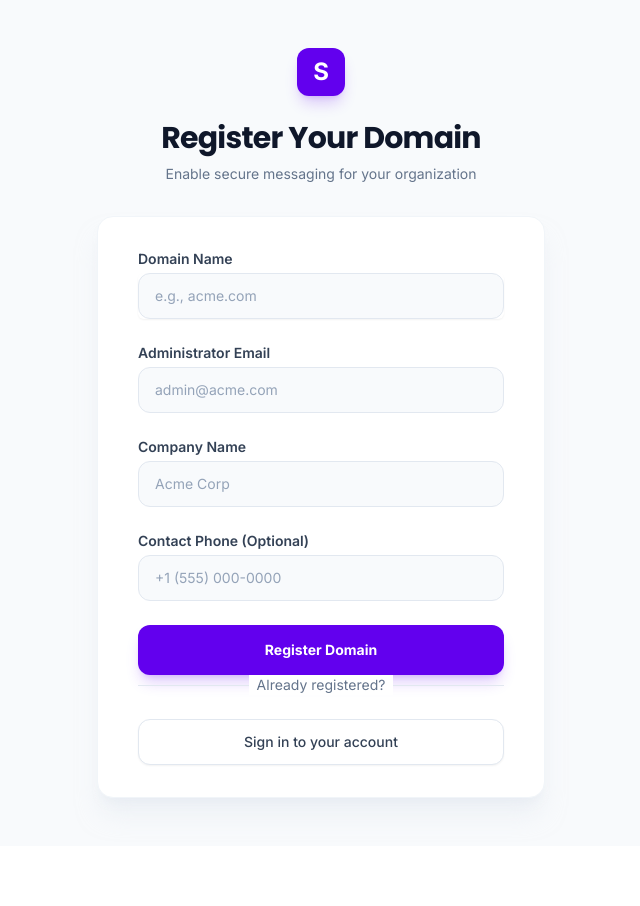
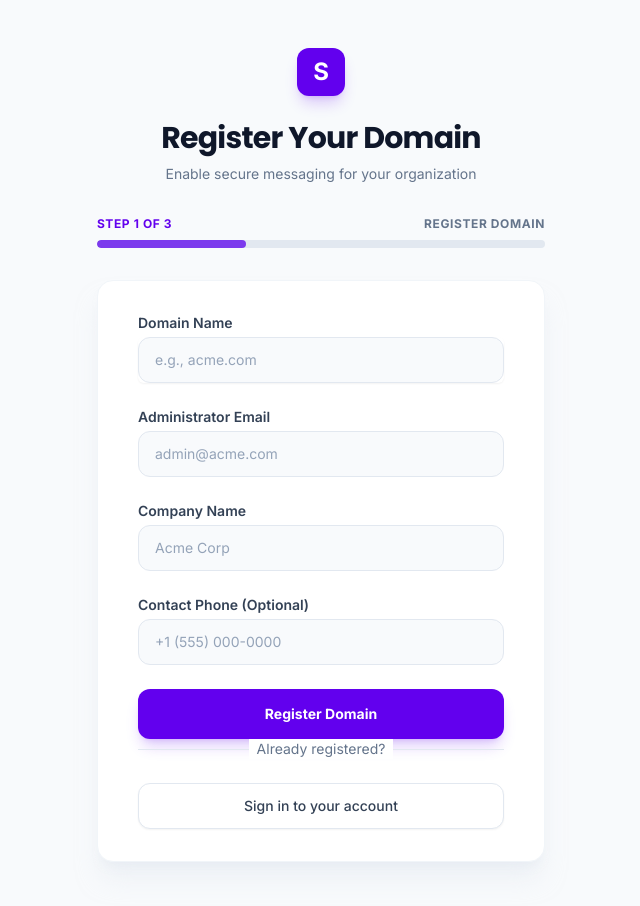
Before and after one commit to tsrcnc/my-securechat, a Next.js app in the folder frontend/: page /domain-register in a window 1280 px wide. Shown: the top 906 px of the page, without its empty margins (319-959 px from the left). Before the commit the page ends 846 px from the top, so only its background shows below. Built offline with nearby package versions, Linux system fonts and the light colour scheme.

Commit message:
Implement 3-step domain registration flow with visual progress indicators

```diff
--- a/frontend/app/domain-register/page.tsx
+++ b/frontend/app/domain-register/page.tsx
@@ -70,6 +70,17 @@ export default function DomainRegisterPage() {
             </div>
 
             <div className="mt-8 sm:mx-auto sm:w-full sm:max-w-md">
+                {/* Progress Steps */}
+                <div className="mb-8">
+                    <div className="flex items-center justify-between text-xs font-bold text-slate-500 uppercase tracking-wider mb-2">
+                        <span className="text-brand-700">Step 1 of 3</span>
+                        <span>Register Domain</span>
+                    </div>
+                    <div className="h-2 bg-slate-200 rounded-full overflow-hidden">
+                        <div className="h-full bg-brand-600 w-1/3 rounded-full"></div>
+                    </div>
+                </div>
+
                 <div className="bg-white py-8 px-4 shadow-xl shadow-slate-200/50 sm:rounded-2xl sm:px-10 border border-slate-100">
                     <form className="space-y-6" onSubmit={handleSubmit}>
 
--- a/frontend/app/domain-verify/page.tsx
+++ b/frontend/app/domain-verify/page.tsx
@@ -140,6 +140,17 @@ function DomainVerifyContent() {
     return (
         <div className="min-h-screen bg-slate-50 text-slate-900 font-sans py-12 px-4 sm:px-6 lg:px-8">
             <div className="max-w-5xl mx-auto space-y-8">
+
+                {/* Progress Steps */}
+                <div className="mb-8">
+                    <div className="flex items-center justify-between text-xs font-bold text-slate-500 uppercase tracking-wider mb-2">
+                        <span className="text-brand-700">Step 2 of 3</span>
+                        <span>Verify Ownership</span>
+                    </div>
+                    <div className="h-2 bg-slate-200 rounded-full overflow-hidden">
+                        <div className="h-full bg-brand-600 w-2/3 rounded-full"></div>
+                    </div>
+                </div>
 
                 {/* Header Section */}
                 <div className="bg-white rounded-2xl shadow-xl shadow-slate-200/50 border border-slate-100 p-8">
@@ -290,10 +301,10 @@ function DomainVerifyContent() {
                             You can now register user accounts with <strong>@{domainName}</strong> emails.
                         </p>
                         <a
-                            href="/register"
+                            href={`/register?type=admin&email=${domainInfo.ownerEmail}`}
                             className="inline-block bg-green-600 text-white px-8 py-3 rounded-xl font-bold hover:bg-green-700 transition shadow-lg shadow-green-600/20"
                         >
-                            Create User Account →
+                            Step 3: Create Admin Account →
                         </a>
                     </div>
                 )}
--- a/frontend/app/register/page.tsx
+++ b/frontend/app/register/page.tsx
@@ -1,13 +1,29 @@
 'use client';
 
-import { useState, useEffect } from 'react';
-import { useRouter } from 'next/navigation';
+import { useState, useEffect, Suspense } from 'react';
+import { useRouter, useSearchParams } from 'next/navigation';
 
 export default function RegisterPage() {
+    return (
+        <Suspense fallback={
+            <div className="min-h-screen bg-slate-50 flex items-center justify-center font-sans">
+                <div className="animate-spin rounded-full h-8 w-8 border-t-2 border-b-2 border-brand-600"></div>
+            </div>
+        }>
+            <RegisterContent />
+        </Suspense>
+    );
+}
+
+function RegisterContent() {
     const router = useRouter();
+    const searchParams = useSearchParams();
+    const type = searchParams.get('type');
+    const emailParam = searchParams.get('email');
+
     const [step, setStep] = useState<'REGISTER' | 'OTP'>('REGISTER');
     const [formData, setFormData] = useState({
-        email: '',
+        email: emailParam || '',
         password: '',
         confirmPassword: '',
         displayName: '',
@@ -152,15 +168,33 @@ export default function RegisterPage() {
         }
     };
 
+    const isStep3 = type === 'admin';
+
     return (
         <div className="min-h-screen flex items-center justify-center bg-gradient-to-br from-blue-50 to-indigo-100 dark:from-gray-900 dark:to-gray-800 py-12">
-            <div className="bg-white dark:bg-gray-800 p-8 rounded-2xl shadow-2xl w-full max-w-md">
+            <div className="w-full max-w-md">
+                {/* Progress Steps for Admin Flow */}
+                {isStep3 && (
+                    <div className="mb-8 px-4">
+                        <div className="flex items-center justify-between text-xs font-bold text-slate-500 uppercase tracking-wider mb-2">
+                            <span className="text-brand-700">Step 3 of 3</span>
+                            <span>Create Admin Account</span>
+                        </div>
+                        <div className="h-2 bg-slate-200 rounded-full overflow-hidden">
+                            <div className="h-full bg-brand-600 w-full rounded-full"></div>
+                        </div>
+                    </div>
+                )}
+
+                <div className="bg-white dark:bg-gray-800 p-8 rounded-2xl shadow-2xl w-full">
                     <div className="text-center mb-8">
                         <h1 className="text-3xl font-bold text-gray-900 dark:text-white mb-2">
-                        {step === 'REGISTER' ? 'Create Account' : 'Verify Email'}
+                            {step === 'REGISTER' ? (isStep3 ? 'Setup Admin Account' : 'Create Account') : 'Verify Email'}
                         </h1>
                         <p className="text-gray-600 dark:text-gray-400">
-                        {step === 'REGISTER' ? 'Join My SecureChat' : `Enter code sent to ${formData.email}`}
+                            {step === 'REGISTER'
+                                ? (isStep3 ? 'Complete your organization setup' : 'Join My SecureChat')
+                                : `Enter code sent to ${formData.email}`}
                         </p>
                     </div>
 
@@ -200,8 +234,9 @@ export default function RegisterPage() {
                                     value={formData.email}
                                     onChange={handleChange}
                                     required
+                                    readOnly={isStep3}
                                     placeholder="user@yourdomain.com"
-                                className="w-full px-4 py-3 border border-gray-300 rounded-lg focus:ring-2 focus:ring-blue-500 focus:border-transparent dark:bg-gray-700 dark:border-gray-600 dark:text-white"
+                                    className={`w-full px-4 py-3 border border-gray-300 rounded-lg focus:ring-2 focus:ring-blue-500 focus:border-transparent dark:bg-gray-700 dark:border-gray-600 dark:text-white ${isStep3 ? 'bg-gray-100 cursor-not-allowed' : ''}`}
                                     suppressHydrationWarning
                                 />
                             </div>
@@ -273,7 +308,7 @@ export default function RegisterPage() {
                                 disabled={loading}
                                 className="w-full bg-green-600 text-white py-3 rounded-lg font-semibold hover:bg-green-700 transition disabled:opacity-50 disabled:cursor-not-allowed"
                             >
-                            {loading ? 'Verifying...' : 'Verify & Create Account'}
+                                {loading ? 'Verifying...' : (isStep3 ? 'Complete Setup' : 'Verify & Create Account')}
                             </button>
 
                             <div className="text-center">
@@ -311,5 +346,6 @@ export default function RegisterPage() {
                     </div>
                 </div>
             </div>
+        </div>
     );
 }
```
Lines whose indentation alone changed are shown as unchanged.
